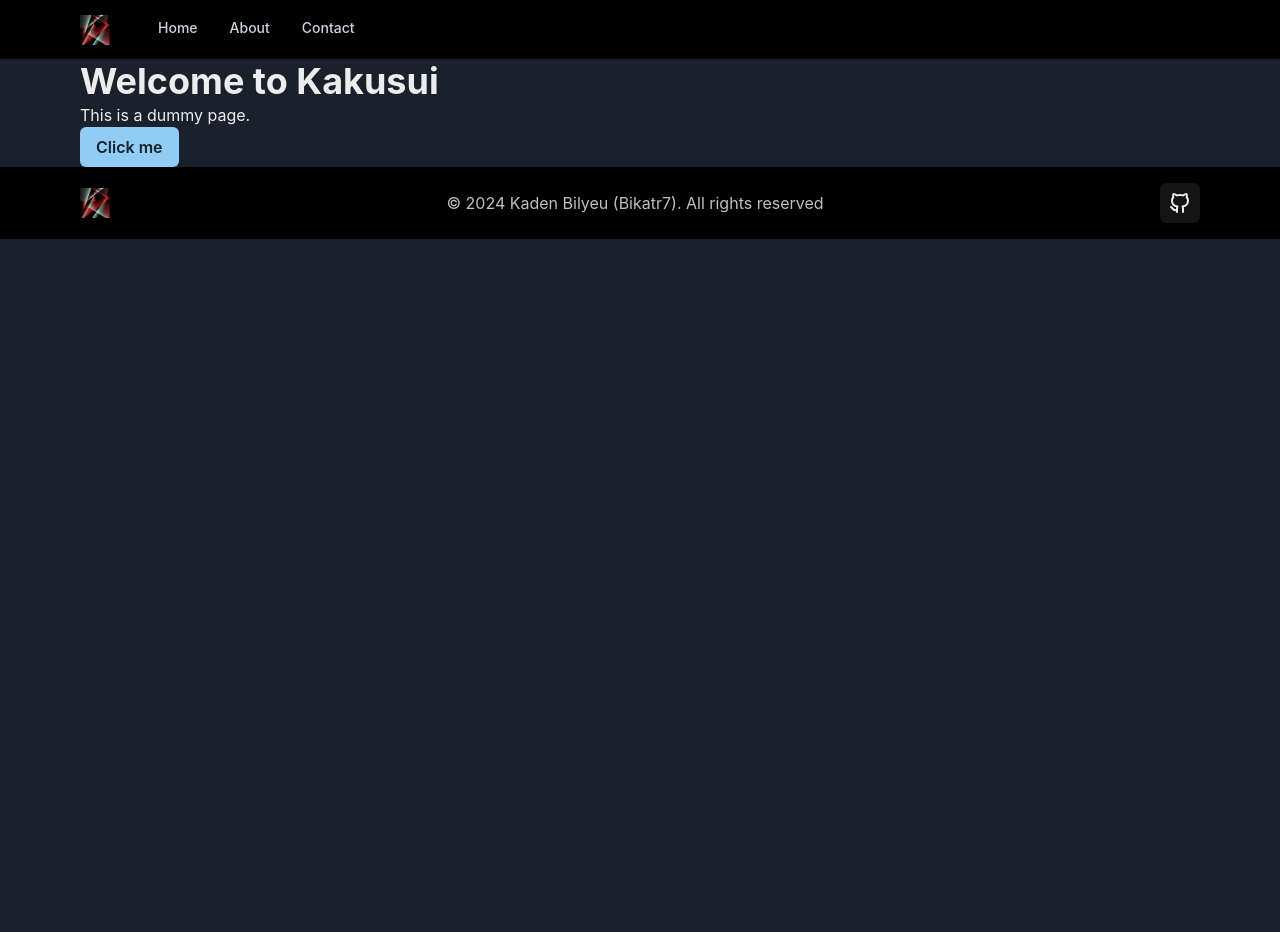
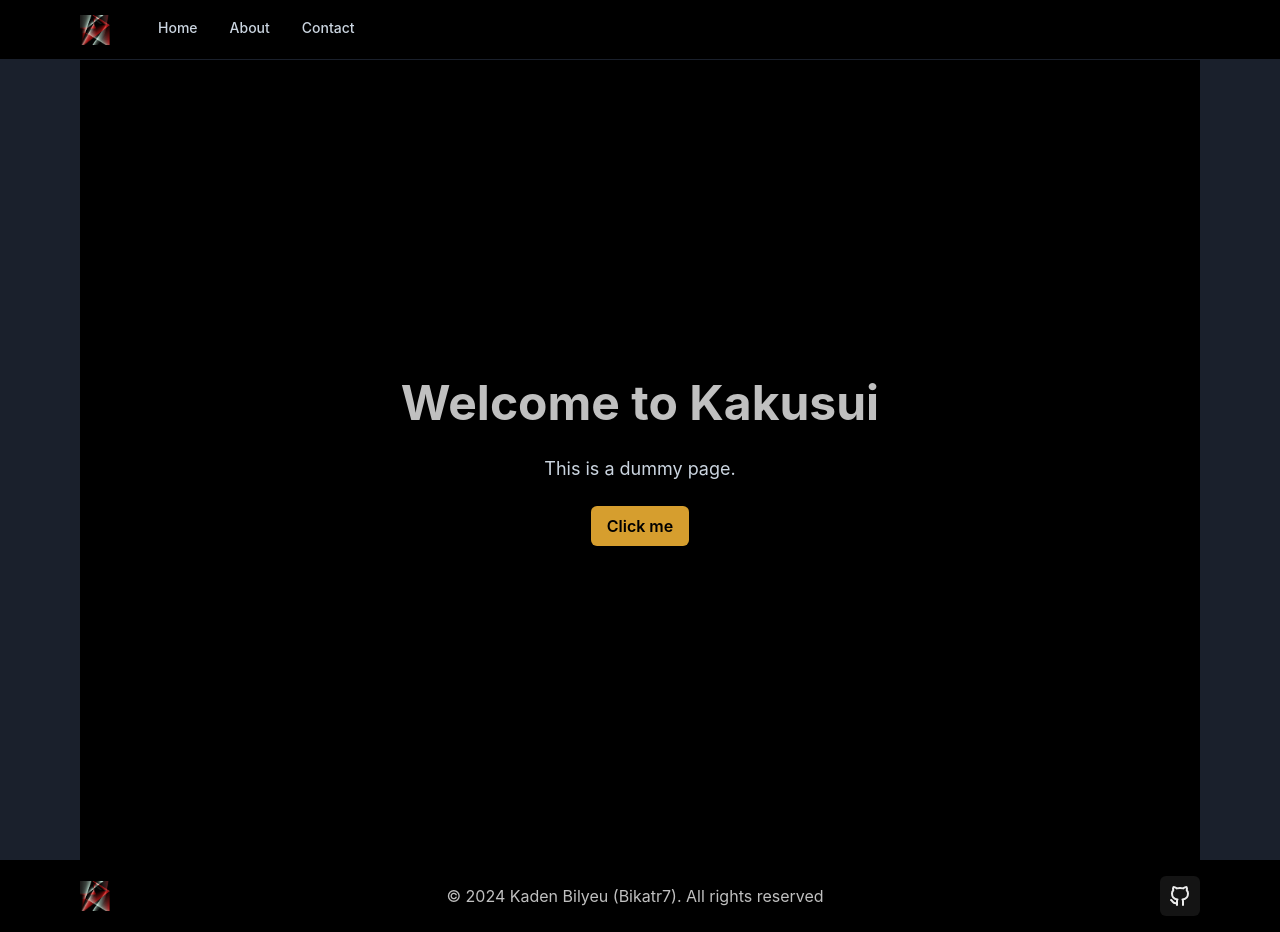
Before and after one commit to Bikatr7/kadenbilyeu.com, a React (Vite) app in the folder frontend/: page / in a window 1280 px wide. Before the commit the page ends 800 px from the top, so only its background shows below. Built offline with nearby package versions, Linux system fonts and the light colour scheme.

Commit message:
added dummy home page

```diff
--- a/frontend/src/pages/HomePage.tsx
+++ b/frontend/src/pages/HomePage.tsx
@@ -1,7 +1,4 @@
-// react
 import { useEffect } from 'react';
-
-// chakra-ui
 import {
     AbsoluteCenter,
     Box,
@@ -9,31 +6,40 @@ import {
     Divider,
     Flex,
     Heading,
-    Image,
     Stack,
     Text
 } from "@chakra-ui/react";
 
-// logos and images
-
-// icons
-import { IconBrandGithub } from '@tabler/icons-react';
-
-// components
-
 function HomePage() {
-
     useEffect(() => {
-        document.title = 'Kakusui | Home';
-
+        document.title = 'Kaden Bilyeu | Home';
     }, []);
 
     return (
-        <Box>
-            <Heading as="h1" size="xl">Welcome to Kakusui</Heading>
-            <Text>This is a dummy page.</Text>
-            <Button colorScheme="blue">Click me</Button>
-        </Box>
+        <>
+            <Flex
+                direction={{ base: 'column', md: 'row' }}
+                align="center"
+                justify="center"
+                minH="100vh"
+                bg="black"
+                color="silver"
+                textAlign="center"
+                px={4}
+            >
+                <Stack spacing={6} maxW="xl" align="center">
+                    <Heading fontSize={{ base: '3xl', md: '4xl', lg: '5xl' }}>
+                        Welcome to Kakusui
+                    </Heading>
+                    <Text fontSize={{ base: 'md', lg: 'lg' }} color="gray.300">
+                        This is a dummy page.
+                    </Text>
+                    <Button colorScheme="yellow" bg="yellow.500" color="black" _hover={{ bg: "yellow.400" }}>
+                        Click me
+                    </Button>
+                </Stack>
+            </Flex>
+        </>
     );
 }
 
```
